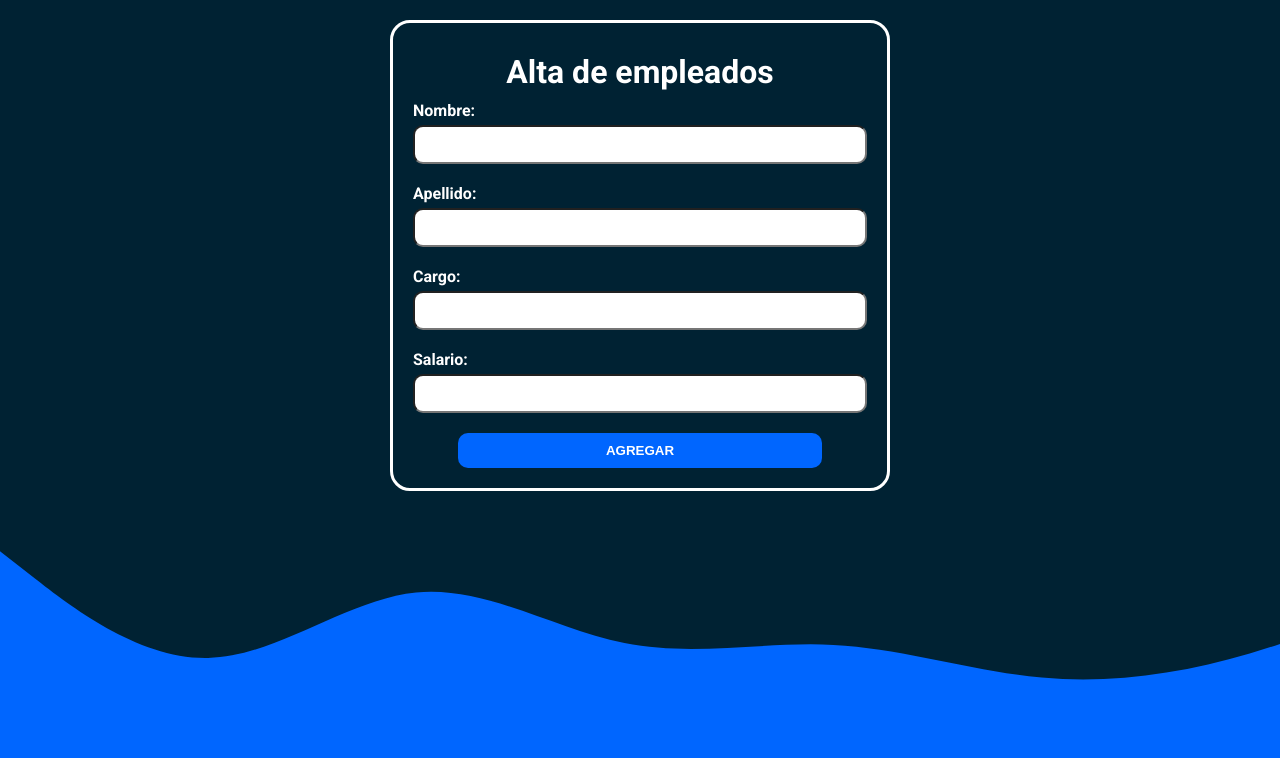
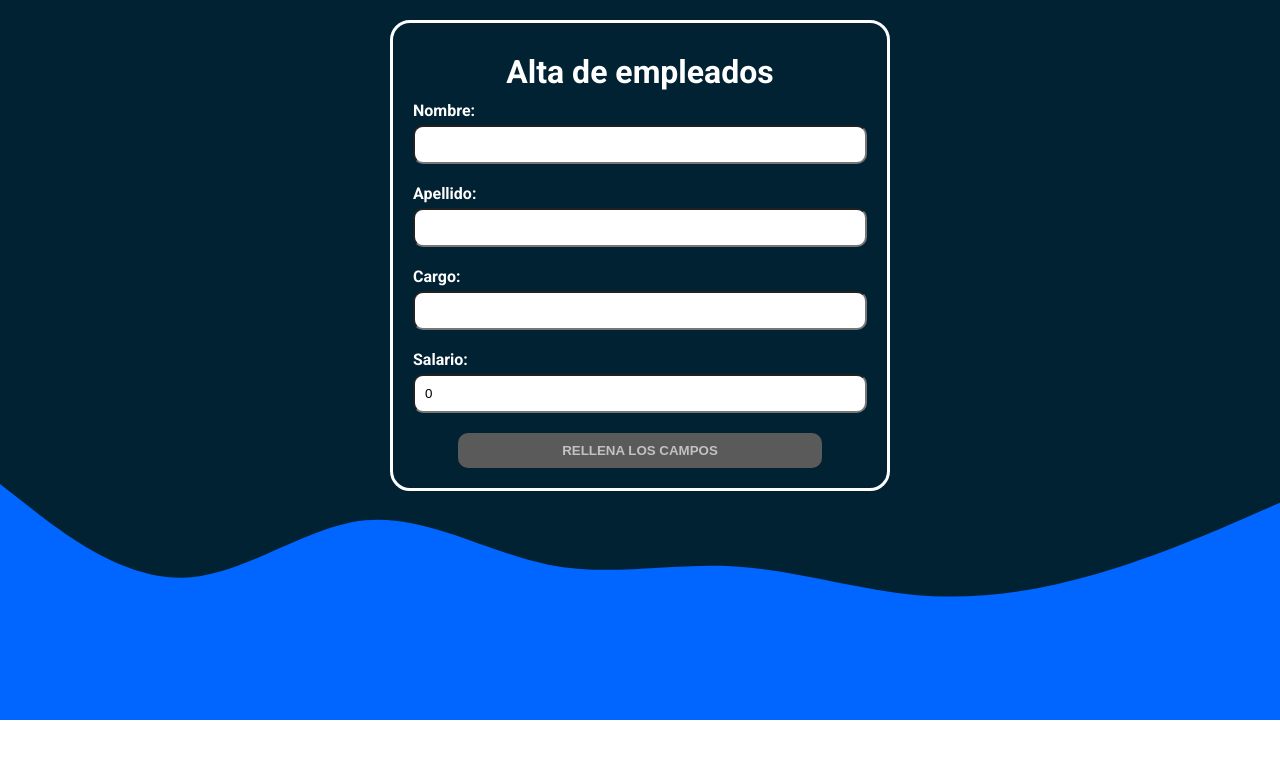
Before and after one commit to moleirock/AltaEmpleados_PracticaAngular, an Angular app: page / in a window 1280 px wide. Shown: the top 758 px of the page. Built offline with nearby package versions, Linux system fonts and the light colour scheme.

Commit message:
Button disabled done

```diff
--- a/src/app/app.component.css
+++ b/src/app/app.component.css
@@ -38,8 +38,17 @@
   margin: 0 auto;
   cursor: pointer;
 }
+.btn--disabled{
+  color: var(--gris-claro);
+  background-color: var(--gris-oscuro);
+  cursor: not-allowed;
+}
+
 .btn:hover{
 transform: scale(1.1);
+}
+.btn--disabled:hover{
+  transform: unset;
 }
 
 .lista-empleados {
--- a/src/app/app.component.html
+++ b/src/app/app.component.html
@@ -3,27 +3,33 @@
   <div class="form-alta__entrada">
     <div class="campo">
       <label for="nombre">Nombre:</label>
-      <input type="text" name="nombre" #nombre>
+      <input type="text" name="nombre"  [(ngModel)]="nombre">
     </div>
     <div class="campo">
       <label for="apellido">Apellido:</label>
-      <input type="text" name="apellido" #apellido>
+      <input type="text" name="apellido" [(ngModel)]="apellido">
     </div>
     <div class="campo">
       <label for="cargo">Cargo:</label>
-      <input type="text" name="cargo" #cargo>
+      <input type="text" name="cargo" [(ngModel)]="cargo">
     </div>
     <div class="campo">
       <label for="salario">Salario:</label>
-      <input type="number" name="salario" #salario>
+      <input type="number" name="salario" [(ngModel)]="salario">
     </div>
-    <input type="button" value="Agregar" class="btn"
-      (click)="agregarEmpleado(nombre.value,apellido.value,cargo.value,salario.value)">
+
+    <input *ngIf="nombre && apellido && cargo && salario else btnDisabled" type="button" value="Agregar" class="btn"
+      (click)="agregarEmpleado(nombre,apellido,cargo,salario)">
+    <ng-template #btnDisabled>
+      <input type="button" value="Rellena los campos" class="btn btn--disabled">
+    </ng-template>
+
+
   </div>
 
   <div class="lista-empleados" *ngFor="let empleado of empleados">
     <p class="empleado-item">{{empleado.id}} {{empleado.nombre}} {{empleado.apellido}} {{empleado.salario}} <span
-        [ngStyle]="{'color': empleado.cargo=='Botones'?'green':empleado.cargo=='Director'?'red':'black'} ">{{empleado.cargo}}</span>
+        [ngStyle]="{'color': empleado.cargo=='Botones'?'green':empleado.cargo=='Director'?'red':empleado.id%2==0?'blue':'black'} ">{{empleado.cargo}}</span>
     </p>
     <hr *ngIf="empleado.id%5==0">
   </div>
--- a/src/app/app.component.ts
+++ b/src/app/app.component.ts
@@ -8,11 +8,13 @@ import { Empleado } from 'src/models/empleado.modelo';
 export class AppComponent {
   title:string = 'AltaEmpleados';
   empleados:Array<Empleado>=[];
+  nombre:string = "";
+  apellido:string="";
+  cargo:string="";
   salario:number=0;
 
-  agregarEmpleado(nombre:string,apellido:string,cargo:string,salario:string){
-    this.salario=Number(salario);
-    this.empleados.push(new Empleado(nombre,apellido,cargo,this.salario));
+  agregarEmpleado(nombre:string,apellido:string,cargo:string,salario:number){
+    this.empleados.push(new Empleado(nombre,apellido,cargo,salario));
   }
 
 }
--- a/src/models/empleado.modelo.ts
+++ b/src/models/empleado.modelo.ts
@@ -4,7 +4,7 @@ export class Empleado{
     public apellido:string="";
     public cargo:string="";
     public salario:number=0;
-    public id:number=Empleado.idS;
+    public id:number=0;
     constructor(nombre:string,apellido:string,cargo:string,salario:number){
         this.id=Empleado.idS++;
         this.nombre=nombre;
--- a/src/styles.css
+++ b/src/styles.css
@@ -3,6 +3,9 @@
     --azul:#0066FF;
     --blanco:#fff;
     --negro:#000;
+    --rojo:#960000;
+    --gris-oscuro:rgb(90, 90, 90);
+    --gris-claro:rgb(194, 194, 194);
 }
 
 *,*:before,*:after{
@@ -20,8 +23,6 @@ body{
     background-image: url(../src/assets/img/background.svg);
     background-repeat: no-repeat;
     background-size: cover;
-    width: 100vw;
-    height: 100vh;
     color: var(--blanco);
 }
 h1{
```
